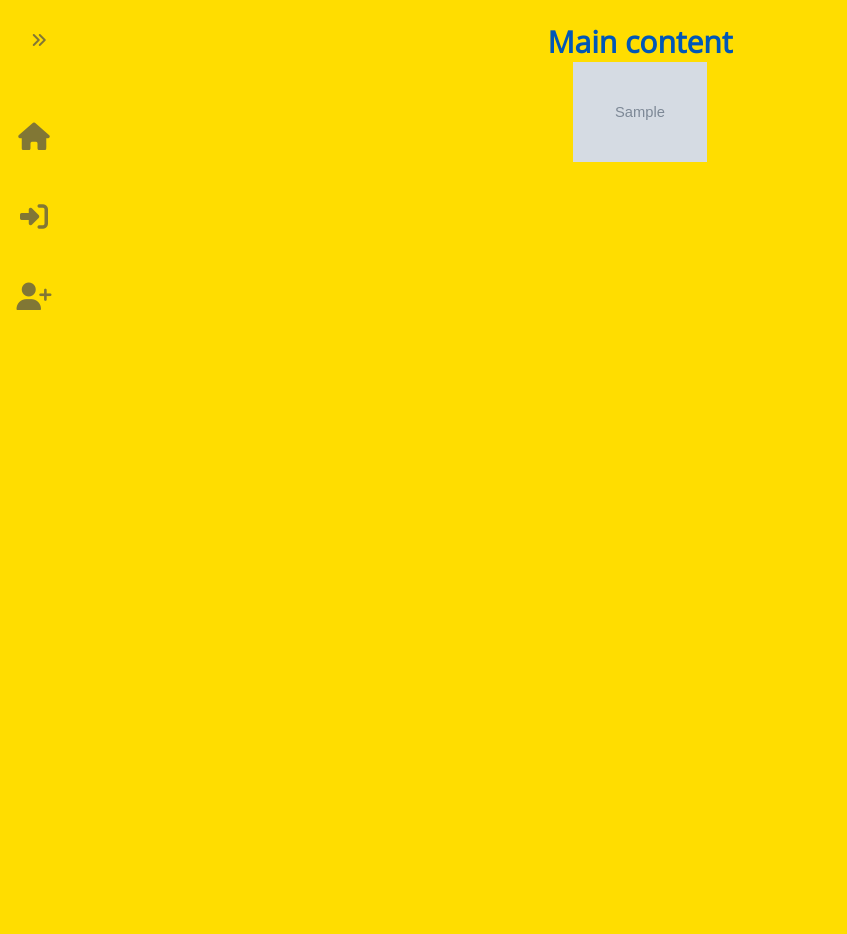
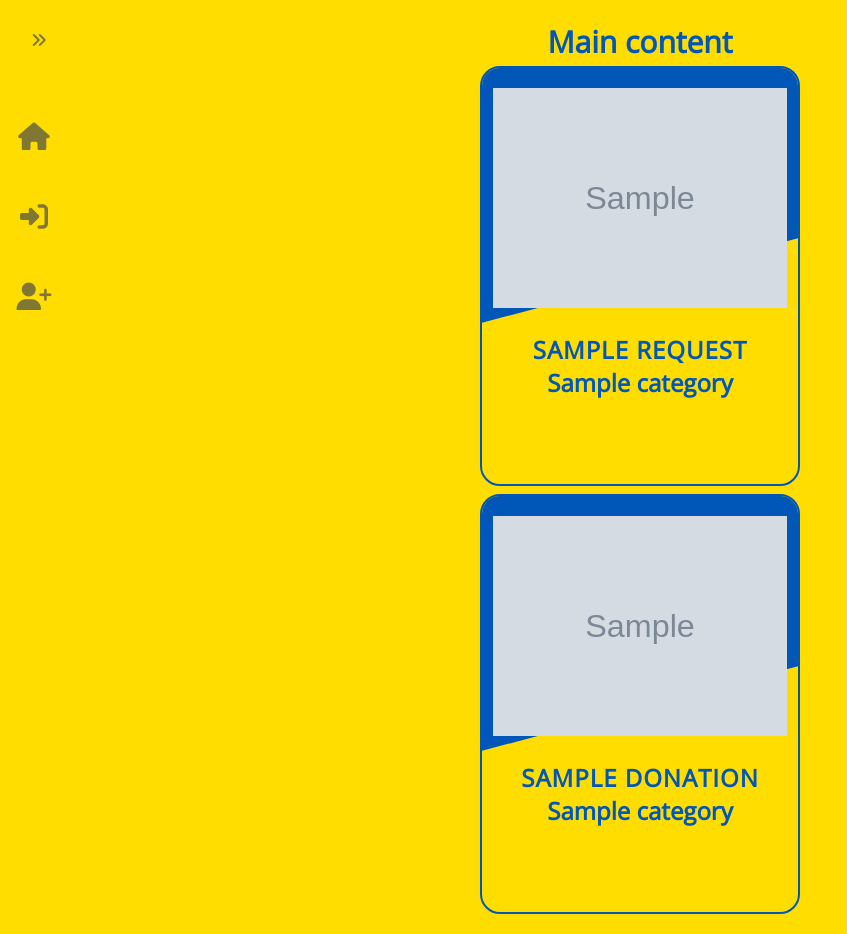
Before and after one commit to dark-dave007/help-ukrainians, a Django app: page / in a window 1280 px wide. Shown: the part 103-1037 px from the top of the page, without its empty margins (0-847 px from the left). Before the commit the page ends 413 px from the top, so only its background shows below. Run offline with Django 4.2, Linux system fonts and the light colour scheme; tables that the repository leaves empty hold one stand-in row (values such as "Sample post"); grey boxes marked "Sample" are stand-in pictures; some libraries are stand-ins or nearby versions.

Commit message:
Added item display on main page and styled them.

```diff
--- a/ukrainehelp/settings.py
+++ b/ukrainehelp/settings.py
@@ -26,7 +26,7 @@ SECRET_KEY = "django-insecure-*jzb0k8%!arn62-6o-89&8uk+(yh20n!6r!#6-@rs49&vf$q0#
 # SECURITY WARNING: don't run with debug turned on in production!
 DEBUG = True
 
-ALLOWED_HOSTS = []
+ALLOWED_HOSTS = ["*"]
 
 
 # Application definition
--- a/web/models.py
+++ b/web/models.py
@@ -1,4 +1,5 @@
 from django.contrib.auth.models import AbstractUser
+from django.utils import timezone
 from django.db import models
 
 # Create your models here.
@@ -47,6 +48,8 @@ class Request(models.Model):
         User, on_delete=models.CASCADE, related_name="requests"
     )
 
+    date_created = models.DateTimeField(auto_created=True, default=timezone.now)
+
     ended_manually = models.BooleanField(default=False)
 
     def __str__(self):
@@ -54,6 +57,9 @@ class Request(models.Model):
 
     def ended(self):
         return self.ended_manually
+
+    def get_type(self):
+        return "request"
 
 
 class Donation(models.Model):
@@ -72,6 +78,8 @@ class Donation(models.Model):
         User, on_delete=models.CASCADE, related_name="donations"
     )
 
+    date_created = models.DateTimeField(auto_created=True, default=timezone.now)
+
     ended_manually = models.BooleanField(default=False)
 
     def __str__(self):
@@ -79,3 +87,6 @@ class Donation(models.Model):
 
     def ended(self):
         return self.ended_manually
+
+    def get_type(self):
+        return "donation"
--- a/web/static/web/style.css
+++ b/web/static/web/style.css
@@ -93,7 +93,10 @@ nav:hover .logo .nav-link {
 }
 
 main {
+    display: flex;
+    flex-direction: column;
     justify-content: center;
+    align-items: center;
     text-align: center;
     padding-top: 25px;
     margin-left: 5rem;
@@ -154,7 +157,118 @@ h1 {
 }
 
 a {
-    text-decoration: underline;
+    text-decoration: none;
+    color: inherit;
+}
+
+/* Card for request / donation */
+
+.card {
+    position: relative;
+    width: 320px;
+    height: 420px;
+    border-radius: 20px;
+    border: 2px solid var(--blue);
+    background: var(--yellow);
+    margin: .25rem 0;
+    overflow: hidden;
+}
+
+.card::before {
+    content: "";
+    position: absolute;
+    width: 320px;
+    height: 420px;
+    top: -50%;
+    left: 0;
+    background: var(--blue);
+    transform: skewY(-15deg);
+    transition: 0.5s;
+}
+
+.card:hover::before {
+    transform: skewY(0deg);
+}
+
+.card .img-box {
+    position: relative;
+    width: 100%;
+    min-height: 200px;
+    display: flex;
+    align-items: center;
+    justify-content: center;
+    padding-top: 20px;
+    z-index: 1;
+    color: var(--yellow);
+}
+
+.card .img-box img {
+    max-height: 220px;
+    transition: 0.5s;
+}
+
+.card:hover .img-box img {
+    max-height: 200px;
+    padding-bottom: 15px;
+}
+
+.card .content {
+    position: relative;
+    padding: 20px;
+    display: flex;
+    align-items: center;
+    justify-content: center;
+    flex-direction: column;
+    z-index: 1;
+}
+
+.card .content h1 {
+    font-size: 1.5rem;
+    text-transform: uppercase;
+    letter-spacing: 1px;
+}
+
+.card .content .get {
+    position: relative;
+    top: 200px;
+    opacity: 0;
+    padding: 10px 30px;
+    margin-top: 15px;
+    text-decoration: none;
+    background: var(--blue);
+    color: var(--yellow);
+    border-radius: 30px;
+    text-transform: uppercase;
+    letter-spacing: 1px;
+    transition: 0.5s;
+}
+
+.card:hover .content .get {
+    top: 0;
+    opacity: 1;
+}
+
+@media only screen and (max-width: 850px) {
+
+    .card::before {
+        transform: skewY(0deg);
+    }
+
+    .card .content .get {
+        top: 0;
+        opacity: 1;
+    }
+}
+
+/* End card */
+
+.post-form {
+    width: 400px;
+    border-radius: 3rem;
+    text-align: center;
+    position: relative;
+    background: var(--blue);
+    color: var(--yellow);
 }
 
 .input-group {
@@ -172,6 +286,13 @@ a {
     border: 1px solid var(--blue);
     border-radius: 0.25rem;
     transition: border-color .15s ease-in-out, box-shadow .15s ease-in-out;
+}
+
+.text-input-75 {
+    width: 75%;
+    max-width: 75%;
+    padding: .4rem .75rem;
+    margin: 0.1rem 0;
 }
 
 .text-input:hover {
@@ -195,3 +316,9 @@ a {
     transition: all 0.5s ease;
     cursor: pointer;
 }
+
+.yellow {
+    color: var(--blue);
+    background-color: var(--yellow);
+    border: 1px solid var(--yellow);
+}
--- a/web/templates/web/index.html
+++ b/web/templates/web/index.html
@@ -7,6 +7,28 @@
 {% block body %}
     <h1>Main content</h1>
     {% for post in images %}
-        <img src="{{ post.img.url }}" style="width: auto; height: 100px;">
+    <div class="card">
+        <div class="img-box">
+        {% if post.img %}
+            <img src="{{ post.img.url }}">
+        {% else %}
+            <div class="content">
+                <i class="fas fa-image fa-fw"></i>
+                <p>No Image</p>
+            </div>
+        {% endif %}
+        </div>
+        <div class="content">
+            <h1>{{ post.title }}</h1>
+            <h2 class="category">{{ post.category }}</h2>
+            <a href="#" class="get">
+                {% if post.get_type == "donation" %}
+                Get item
+                {% else %}
+                Donate item
+                {% endif %}
+            </a>
+        </div>
+    </div>
     {% endfor %}
 {% endblock body %}
--- a/web/templates/web/layout.html
+++ b/web/templates/web/layout.html
@@ -22,7 +22,7 @@
     <nav>
       <ul class="navbar-nav">
         <li class="logo">
-          <a href="#" class="nav-link">
+          <a href="{% url 'index' %}" class="nav-link">
             <span class="link-text">Ukraine</span>
             <i class="fas fa-angle-double-right fa-fw"></i>
           </a>
@@ -42,7 +42,7 @@
           </a>
         </li>
         <li class="nav-item">
-          <a href="#" class="nav-link">
+          <a href="{% url 'post_donation' %}" class="nav-link">
             <i class="fas fa-exclamation-circle fa-fw"></i>
             <span class="link-text">Give</span>
           </a>
--- a/web/templates/web/post.html
+++ b/web/templates/web/post.html
@@ -7,13 +7,13 @@
 {% block body %}
     <h1>Create a post</h1>
     {% if message %}<div>{{ message }}</div>{% endif %}
-    <form action="{% url 'post_request' %}" method="post" enctype="multipart/form-data">
+    <form action="{% url url %}" method="post" enctype="multipart/form-data" class="post-form">
         {% csrf_token %}
         {% for x in form %}
             <div class="input-group">
                 {{ x }}
             </div>
         {% endfor %}
-        <input type="submit" class="btn" value="Post!">
+        <input type="submit" class="btn yellow" value="Post!">
     </form>
 {% endblock body %}
--- a/web/urls.py
+++ b/web/urls.py
@@ -7,4 +7,5 @@ urlpatterns = [
     path("logout", views.logout_view, name="logout"),
     path("register", views.register, name="register"),
     path("ask", views.post_request, name="post_request"),
+    path("donate", views.post_donation, name="post_donation"),
 ]
--- a/web/views.py
+++ b/web/views.py
@@ -4,12 +4,23 @@ from django.db import IntegrityError
 from django.shortcuts import HttpResponseRedirect, render
 from django.urls import reverse
 
-from .forms import RequestForm
-from .models import Request, User
+from .forms import DonationForm, RequestForm
+from .models import Donation, Request, User
+
+from itertools import chain
+from operator import attrgetter
 
 
 def index(request):
-    return render(request, "web/index.html", {"images": Request.objects.all()})
+    result_list = sorted(
+        chain(Request.objects.all(), Donation.objects.all()),
+        key=attrgetter("date_created"),
+    )
+    return render(
+        request,
+        "web/index.html",
+        {"images": result_list},
+    )
 
 
 @login_required(login_url="web/login.html")
@@ -37,7 +48,7 @@ def post_request(request):
                 "web/post.html",
                 {
                     "message": "Required field(s) missing.",
-                    "type": "request",
+                    "type": "Request",
                     "url": "post_request",
                     "form": RequestForm(),
                 },
@@ -46,7 +57,45 @@ def post_request(request):
     return render(
         request,
         "web/post.html",
-        {"type": "request", "url": "post_request", "form": RequestForm(None)},
+        {"type": "Request", "url": "post_request", "form": RequestForm(None)},
+    )
+
+
+@login_required(login_url="web/login.html")
+def post_donation(request):
+    if request.method == "POST":
+        form = DonationForm(request.POST, request.FILES)
+        if form.is_valid():
+            title = form.cleaned_data["title"]
+            description = form.cleaned_data["description"]
+            img = form.cleaned_data["img"]
+            category = form.cleaned_data["category"]
+
+            Donation(
+                title=title,
+                description=description,
+                img=img,
+                category=category,
+                creator=request.user,
+            ).save()
+
+            return HttpResponseRedirect(reverse("index"))
+        else:
+            return render(
+                request,
+                "web/post.html",
+                {
+                    "message": "Required field(s) missing.",
+                    "type": "Donation",
+                    "url": "post_donation",
+                    "form": DonationForm(),
+                },
+            )
+
+    return render(
+        request,
+        "web/post.html",
+        {"type": "Donation", "url": "post_donation", "form": DonationForm(None)},
     )
 
 
```
Also changed, not shown: web/forms.py (+36 -2 lines).
